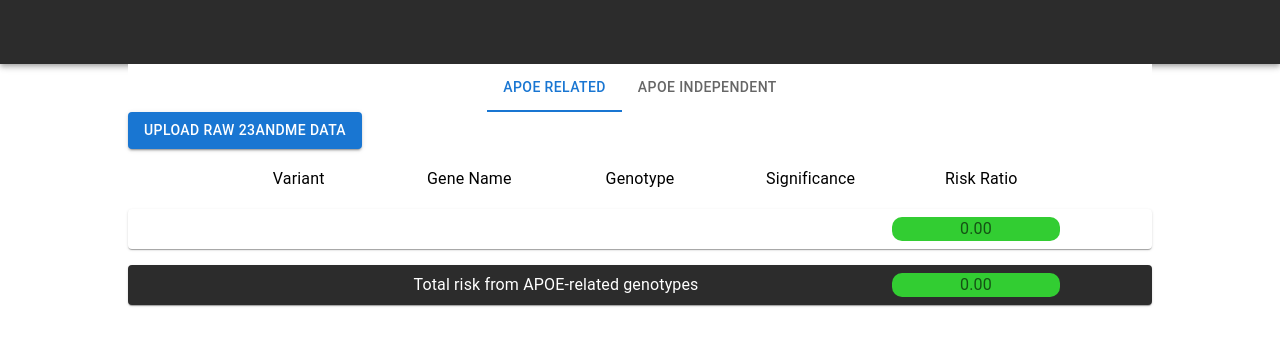
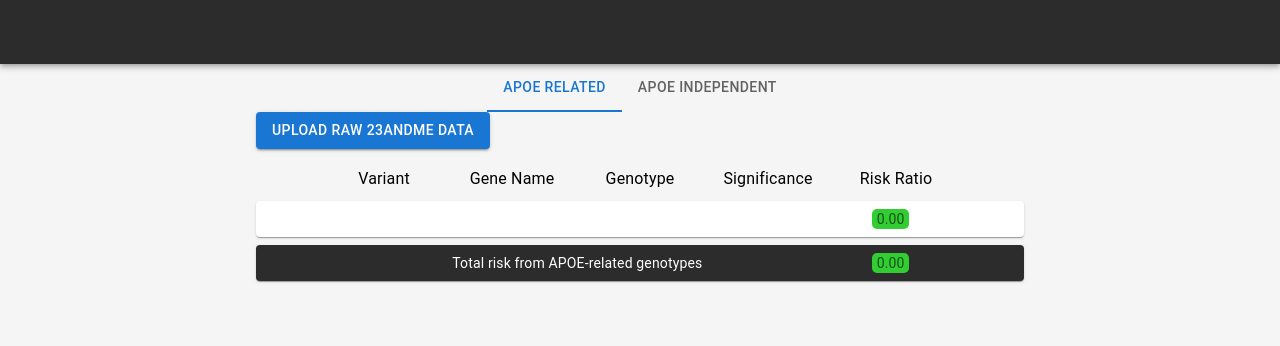
Before and after one commit to PatGousseau/alzheimers-prevention, a React (Create React App) app in the folder frontend/: page / in a window 1280 px wide. Shown: the top 346 px of the page. Built offline with nearby package versions, Linux system fonts and the light colour scheme.

Commit message:
changed style

```diff
--- a/frontend/package.json
+++ b/frontend/package.json
@@ -6,7 +6,7 @@
     "@emotion/react": "^11.10.6",
     "@emotion/styled": "^11.10.6",
     "@mui/icons-material": "^5.11.11",
-    "@mui/material": "^5.11.12",
+    "@mui/material": "^5.11.13",
     "@testing-library/jest-dom": "^5.16.5",
     "@testing-library/react": "^13.4.0",
     "@testing-library/user-event": "^13.5.0",
--- a/frontend/src/App.tsx
+++ b/frontend/src/App.tsx
@@ -1,23 +1,22 @@
 import './App.css';
 import { Header } from './components/Header';
 import { Home } from './pages/Home';
-import { createMuiTheme, ThemeProvider } from '@mui/material';
+import { createTheme, GlobalStyles, ThemeProvider } from '@mui/material';
 
 function App() {
 
-  const theme = createMuiTheme({
+  const theme = createTheme({
     palette: {
       background: {
-        default: '#ffffff',
+        default: '#F5F5F5',
       },
     },
   });
   return (
     <ThemeProvider theme={theme}>
-    <div className="App">
+      <GlobalStyles styles={{ body: { backgroundColor: '#F5F5F5' } }} />
       <Header/>
       <Home/>
-    </div>
     </ThemeProvider>
   );
 }
--- a/frontend/src/components/ResultsTable.tsx
+++ b/frontend/src/components/ResultsTable.tsx
@@ -34,22 +34,22 @@ export const ResultsTable = (props: {
   risk_type: string;
 }) => {
   return (
-<Grid container spacing={2} justifyContent="center">
+<Grid container spacing={1} justifyContent="center">
   <Grid item key={0} xs={12}>
     <Grid container spacing={0} justifyContent="center">
-      <Grid item xs={2}>
+      <Grid item xs={2} sx={{ display: 'flex', justifyContent: 'center' }}>
         <Typography variant="subtitle1">Variant</Typography>
       </Grid>
-      <Grid item xs={2}>
+      <Grid item xs={2} sx={{ display: 'flex', justifyContent: 'center' }}>
         <Typography variant="subtitle1">Gene Name</Typography>
       </Grid>
-      <Grid item xs={2}>
+      <Grid item xs={2} sx={{ display: 'flex', justifyContent: 'center' }}>
         <Typography variant="subtitle1">Genotype</Typography>
       </Grid>
-      <Grid item xs={2}>
+      <Grid item xs={2} sx={{ display: 'flex', justifyContent: 'center' }}>
         <Typography variant="subtitle1">Significance</Typography>
       </Grid>
-      <Grid item xs={2}>
+      <Grid item xs={2} sx={{ display: 'flex', justifyContent: 'center' }}>
         <Typography variant="subtitle1">Risk Ratio</Typography>
       </Grid>
     </Grid>
@@ -59,26 +59,28 @@ export const ResultsTable = (props: {
       <Item>
         <Grid container spacing={0} justifyContent="center" alignItems="center" padding={0}>
           <Grid item xs={2}>
-            <Typography>{riskFactor.variant}</Typography>
+            <Typography variant="body2">{riskFactor.variant}</Typography>
           </Grid>
           <Grid item xs={2}>
-            <Typography>{riskFactor.gene_name}</Typography>
+            <Typography variant="body2">{riskFactor.gene_name}</Typography>
           </Grid>
           <Grid item xs={2}>
-            <Typography>{riskFactor.genotype}</Typography>
+            <Typography variant="body2">{riskFactor.genotype}</Typography>
           </Grid>
           <Grid item xs={2}>
-            <Typography>{riskFactor.significance}</Typography>
+            <Typography variant="body2">{riskFactor.significance}</Typography>
           </Grid>
           <Grid item xs={2}>
             <Box
               sx={{
+                width: "30%",
+                margin: "0 auto",
                 padding: "0px",
                 backgroundColor: props.risk_ratio > 1 ? "#FF0000" : "#32CD32",
-                borderRadius: "10px ",
+                borderRadius: "5px",
               }}
             >
-              <Typography>
+              <Typography variant="body2">
                 {(Math.round(riskFactor.risk_ratio * 100) / 100).toFixed(2)}
               </Typography>
             </Box>
@@ -104,17 +106,19 @@ export const ResultsTable = (props: {
         padding={0}
       >
         <Grid item xs={8}>
-          <Typography style={{ color: "white" }}>{props.risk_type}</Typography>
+          <Typography variant="body2" style={{ color: "white" }}>{props.risk_type}</Typography>
         </Grid>
         <Grid item xs={2}>
           <Box
-            sx={{
-              padding: "0px",
-              backgroundColor: props.risk_ratio > 1 ? "#FF0000" : "#32CD32",
-              borderRadius: "10px",
-            }}
+              sx={{
+                width: "30%",
+                margin: "0 auto",
+                padding: "0px",
+                backgroundColor: props.risk_ratio > 1 ? "#FF0000" : "#32CD32",
+                borderRadius: "5px",
+              }}
           >
-            <Typography>
+            <Typography variant="body2">
               {(Math.round(props.risk_ratio * 100) / 100).toFixed(2)}
             </Typography>
           </Box>
--- a/frontend/src/pages/Home.tsx
+++ b/frontend/src/pages/Home.tsx
@@ -78,11 +78,10 @@ export const Home: FC = () => {
   };
 
   return (
-    <Stack direction="column" paddingX={16}>
+    <Stack direction="column" paddingX={32}>
       <Box
         sx={{
           width: "100%",
-          bgcolor: "background.paper",
           justifyContent: "flex-start",
         }}
       >
```
Also changed, not shown: 2 other files (tests, documents, lock files or other folders).
